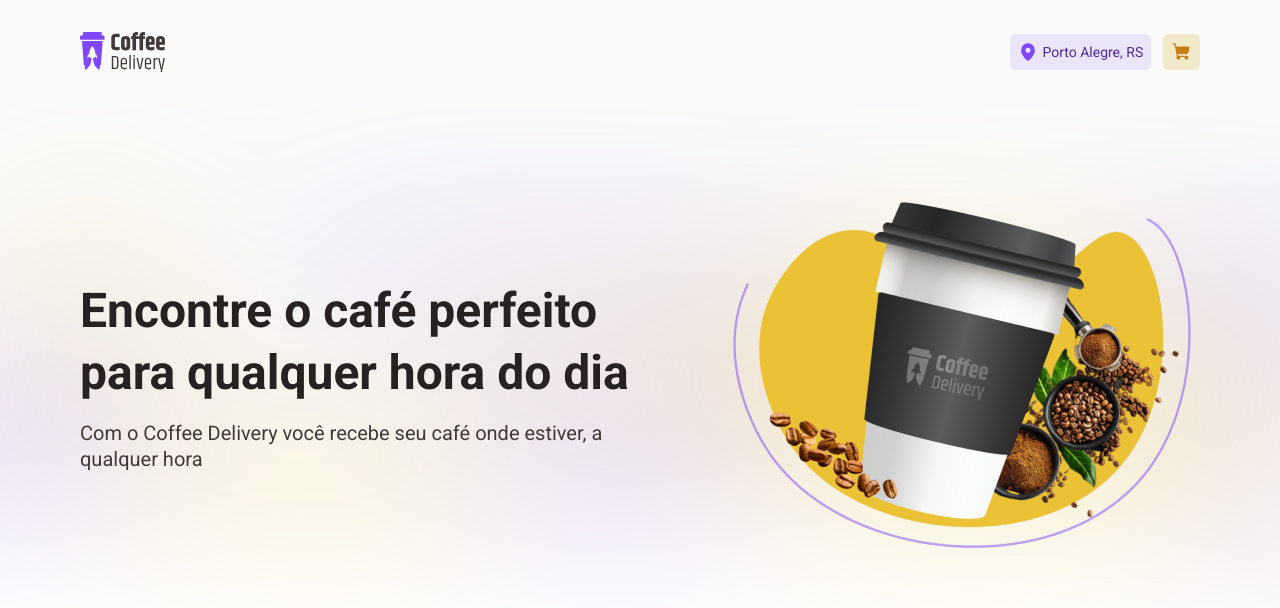
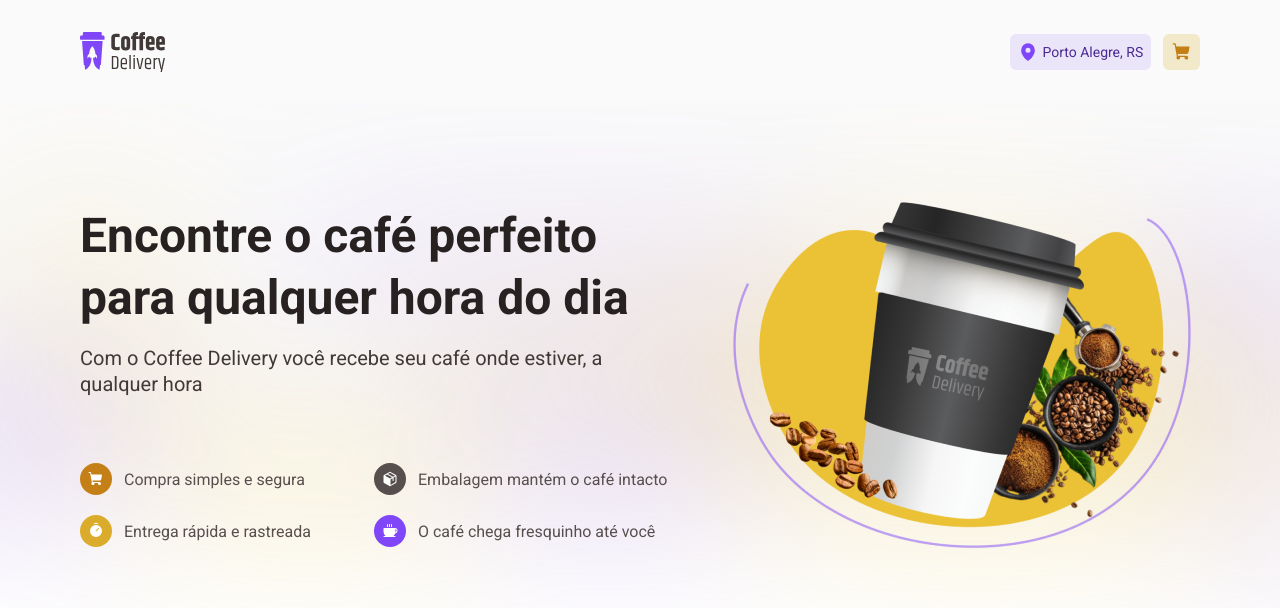
Before and after one commit to Vinicius-Barbosa-Santos/coffe-delivery, a React (Vite) app: page / in a window 1280 px wide. Shown: the top 608 px of the page. Built offline with nearby package versions, Linux system fonts and the light colour scheme.

Commit message:
feat: finish intro component :sparkles:

```diff
--- /dev/null
+++ b/src/components/InfoWithIcon/index.tsx
@@ -0,0 +1,17 @@
+import { InfoWithIconContainer, IconContainer } from "./styles";
+import { ReactNode } from "react";
+
+interface BenefitItemProps {
+  icon: ReactNode;
+  text: string | ReactNode;
+  iconBg: string;
+}
+
+export function InfoWithIcon({ icon, text, iconBg }: BenefitItemProps) {
+  return (
+    <InfoWithIconContainer>
+      <IconContainer iconBg={iconBg}>{icon}</IconContainer>
+      {typeof text === "string" ? <p>{text}</p> : text}
+    </InfoWithIconContainer>
+  );
+}
--- /dev/null
+++ b/src/components/InfoWithIcon/styles.ts
@@ -0,0 +1,24 @@
+import styled from "styled-components";
+
+export const InfoWithIconContainer = styled.div`
+  display: flex;
+  align-items: center;
+  gap: 0.75rem;
+`;
+
+interface IconsContainerProps {
+  iconBg: string;
+}
+
+export const IconContainer = styled.div<IconsContainerProps>`
+  width: 2rem;
+  height: 2rem;
+  border-radius: 50%;
+
+  background: ${({ iconBg }) => iconBg};
+  color: ${({ theme }) => theme.colors["base-white"]};
+
+  display: flex;
+  align-items: center;
+  justify-content: center;
+`;
--- a/src/pages/Home/components/intro/index.tsx
+++ b/src/pages/Home/components/intro/index.tsx
@@ -1,9 +1,14 @@
-import { IntroContainer, IntroContent, IntroTitle } from "./styles"
+import { BenefitsContainer, IntroContainer, IntroContent, IntroTitle } from "./styles"
 
 import intro from '../../../../assets/intro.png'
+import { useTheme } from "styled-components";
 import { RegularText } from "../../../../components/Typografy"
+import { InfoWithIcon } from "../../../../components/InfoWithIcon";
+import { ShoppingCart, Package, Timer, Coffee } from "phosphor-react";
 
 export const Intro = () => {
+    const { colors } = useTheme();
+
     return (
         <IntroContainer>
         <IntroContent className="container">
@@ -12,14 +17,37 @@
               <IntroTitle size="xl">
                 Encontre o café perfeito para qualquer hora do dia
               </IntroTitle>
-
-                        <RegularText size="l" color="subtitle" as={'h3'}>
-                            <p>Com o Coffee Delivery você recebe seu café onde estiver, a qualquer hora</p>
+              <RegularText as="h3" size="l" color="subtitle">
+                Com o Coffee Delivery você recebe seu café onde estiver, a
+                qualquer hora
               </RegularText>
             </section>
+
+            <BenefitsContainer>
+              <InfoWithIcon
+                iconBg={colors["brand-yellow-dark"]}
+                icon={<ShoppingCart weight="fill" />}
+                text="Compra simples e segura"
+              />
+              <InfoWithIcon
+                iconBg={colors["base-text"]}
+                icon={<Package weight="fill" />}
+                text="Embalagem mantém o café intacto"
+              />
+              <InfoWithIcon
+                iconBg={colors["brand-yellow"]}
+                icon={<Timer weight="fill" />}
+                text="Entrega rápida e rastreada"
+              />
+              <InfoWithIcon
+                iconBg={colors["brand-purple"]}
+                icon={<Coffee weight="fill" />}
+                text="O café chega fresquinho até você"
+              />
+            </BenefitsContainer>
           </div>
 
-                <img src={intro} alt="" />
+          <img src={intro} />
         </IntroContent>
       </IntroContainer>
     )
--- a/src/pages/Home/components/intro/styles.ts
+++ b/src/pages/Home/components/intro/styles.ts
@@ -33,3 +33,11 @@
 export const IntroTitle = styled(TitleText)`
   margin-bottom: 1rem;
 `
+
+export const BenefitsContainer = styled.div`
+  width: 100%;
+  display: grid;
+  grid-template-columns: 1fr 1fr;
+  row-gap: 1.25rem;
+  margin-top: 4.125rem;
+`;
```
Lines whose indentation alone changed are shown as unchanged.
